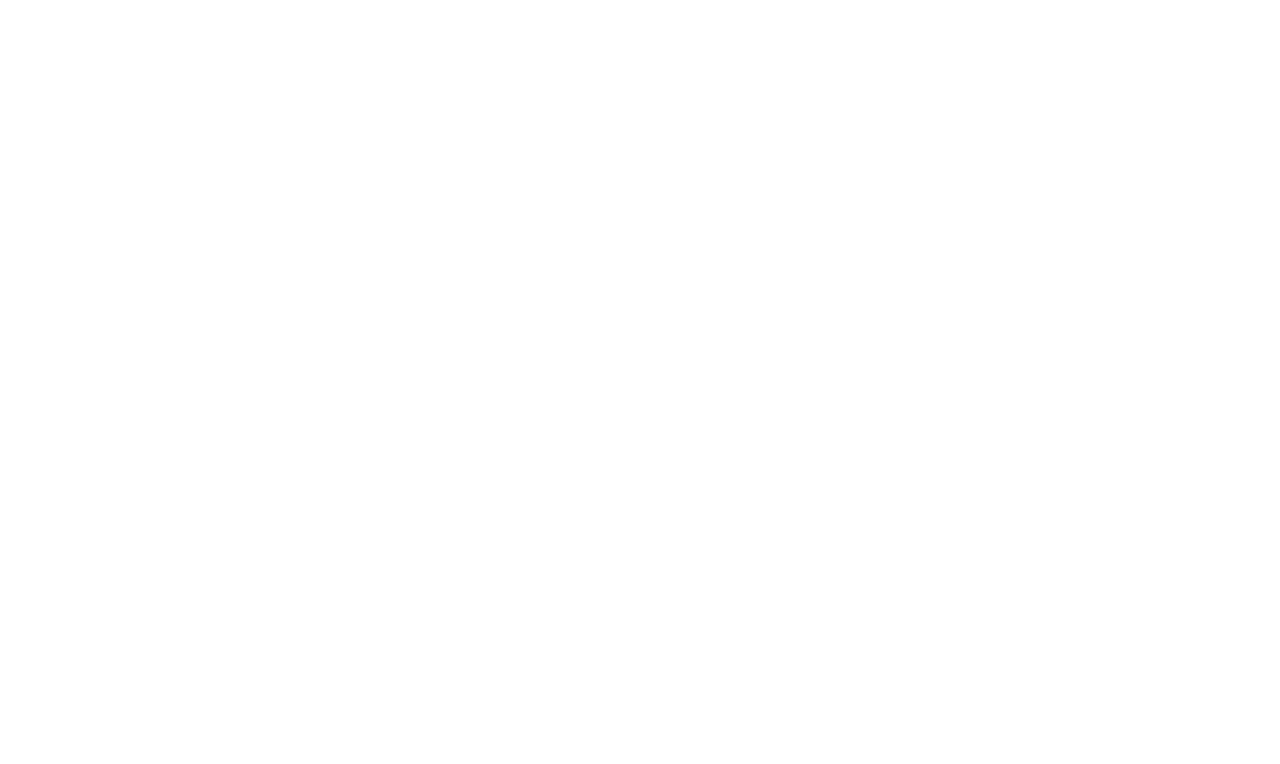
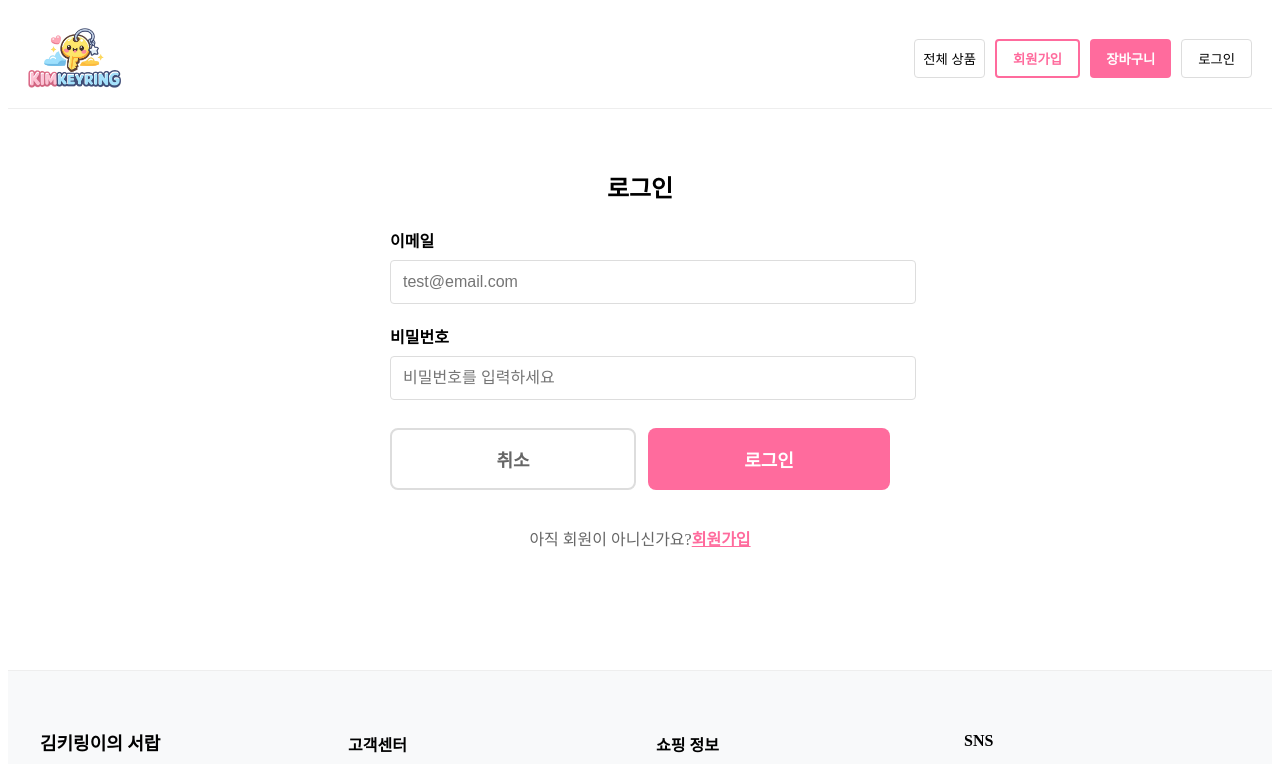
Before and after one commit to 1uuuuuuuuuuuuuuumi/kimkeyring, a React (Vite) app in the folder kimkeyring-frontend/: page /login in a window 1280 px wide. Before the commit this address had no page. Shown: the top 764 px of the page. Built offline with nearby package versions, Linux system fonts and the light colour scheme.

Commit message:
feat: 로그인 페이지 완성 (Frontend)
- Login.jsx 페이지 생성
- 이메일, 비밀번호 입력 폼
- axios로 Backend 로그인 API 호출
- 로그인 성공 시 환영 메시지
- App.jsx 라우터 추가 (/login)
- Header 로그인 버튼 연결
- 회원가입 링크 추가

```diff
--- a/kimkeyring-frontend/src/App.jsx
+++ b/kimkeyring-frontend/src/App.jsx
@@ -4,6 +4,7 @@
 import Cart from "./pages/Cart";
 import { CartProvider } from "./context/CartContext";
 import SignUp from "./pages/SignUp";
+import Login from "./pages/Login";
 
 function App() {
   return (
@@ -14,6 +15,7 @@
           <Route path="/product/:id" element={<ProductDetail />}/>
           <Route path="/cart" element={<Cart />} />
           <Route path="/signup" element={<SignUp />} />
+          <Route path="/login" element={<Login />} />
         </Routes>
       </BrowserRouter>
     </CartProvider>
--- a/kimkeyring-frontend/src/components/Header.jsx
+++ b/kimkeyring-frontend/src/components/Header.jsx
@@ -64,7 +64,7 @@
         </button>
 
         <button
-          onClick={() => alert('로그인 기능은 준비중입니다!')}
+          onClick={() => navigate('/login')}
           style={{
             padding: '8px 16px',
             cursor: 'pointer',
--- /dev/null
+++ b/kimkeyring-frontend/src/pages/Login.jsx
@@ -0,0 +1,180 @@
+import axios from "axios";
+import { useNavigate } from "react-router-dom";
+import Header from "../components/Header";
+import Footer from "../components/Footer";
+import { useState } from "react";
+
+function Login(){
+  const navigate = useNavigate()
+
+  // 폼 데이터 상태
+  const [formData, setFormData] = useState({
+    email: '',
+    password: ''
+  })
+
+  // 입력값 변경 핸들러
+  const handleChange = (e) => {
+    const {name, value} = e.target
+    setFormData(prev => ({
+      ...prev,
+      [name]: value
+    }))
+  }
+
+  // 로그인 제출
+  const handleSubmit = async (e) => {
+    e.preventDefault()
+
+    // 필수 항목 확인
+    if(!formData.email || !formData.password){
+      alert('이메일과 비밀번호를 입력해주세요.')
+      return
+    }
+
+    try{
+      // 백엔드 로그인 API 호출
+      const response = await axios.post('http://localhost:8080/api/users/login', {
+        email: formData.email,
+        password: formData.password
+      })
+
+      // 로그인 성공
+      console.log('로그인 성공:', response.data)
+      alert(`${response.data.name}님 환영합니다!`)
+
+      // TODO: 로그인 상태 저장 (Context)
+
+      navigate('/') // 메인 페이지로 이동
+
+    } catch(error){
+      console.error('로그인 오류:', error)
+      if(error.response){
+        // 서버 에러 응답
+        alert('이메일 또는 비밀번호가 올바르지 않습니다.')
+      } else if(error.request){
+        // 네트워크 에러
+        alert('서버 응답이 없습니다. 서버가 실행 중인지 확인해주세요.')
+      } else {
+        // 기타 오류
+        alert('로그인 중 오류가 발생했습니다.')
+      }
+    }
+  }
+
+  return (
+    <div>
+      <Header />
+      <main style={{padding: '40px', maxWidth: '500px', margin: '0 auto'}}>
+        <h2 style={{marginBottom: '24px', textAlign: 'center'}}>로그인</h2>
+
+        {/* 로그인 폼 */}
+        <div style={{display: 'flex', flexDirection: 'column', gap: '20px'}}>
+
+          {/* 이메일 */}
+          <div>
+            <label style={{display: 'block', marginBottom: '8px', fontWeight: 'bold'}}>
+              이메일
+            </label>
+            <input
+              type="email"
+              name="email"
+              value={formData.email}
+              onChange={handleChange}
+              placeholder="test@email.com"
+              style={{
+                width: '100%',
+                padding: '12px',
+                border: '1px solid #ddd',
+                borderRadius: '4px',
+                fontSize: '16px'
+              }}
+              required
+            />
+          </div>
+
+          {/* 비밀번호 */}
+          <div>
+            <label style={{display: 'block', marginBottom: '8px', fontWeight: 'bold'}}>
+              비밀번호
+            </label>
+            <input
+              type="password"
+              name="password"
+              value={formData.password}
+              onChange={handleChange}
+              placeholder="비밀번호를 입력하세요"
+              style={{
+                width: '100%',
+                padding: '12px',
+                border: '1px solid #ddd',
+                borderRadius: '4px',
+                fontSize: '16px'
+              }}
+              required
+            />
+          </div>
+
+          {/* 버튼 영역 */}
+          <div style={{display: 'flex', gap: '12px', marginTop: '8px'}}>
+            {/* 취소 버튼 */}
+            <button
+              onClick={() => navigate('/')}
+              style={{
+                flex: 1,
+                padding: '16px',
+                fontSize: '18px',
+                fontWeight: 'bold',
+                backgroundColor: 'white',
+                color: '#666',
+                border: '2px solid #ddd',
+                borderRadius: '8px',
+                cursor: 'pointer'
+              }}
+            >
+              취소
+            </button>
+
+            {/* 로그인 버튼 */}
+            <button
+              onClick={handleSubmit}
+              style={{
+                flex: 1,
+                padding: '16px',
+                fontSize: '18px',
+                fontWeight: 'bold',
+                backgroundColor: '#ff6b9d',
+                color: 'white',
+                border: 'none',
+                borderRadius: '8px',
+                cursor: 'pointer'
+              }}
+            >
+              로그인
+            </button>
+          </div>
+
+          {/* 회원가입 링크 */}
+          <div style={{textAlign: 'center', marginTop: '16px'}}>
+            <span style={{color: '#666'}}>아직 회원이 아니신가요?</span>
+            <span
+              onClick={() => navigate('/signup')}
+              style={{
+                color: '#ff6b9d',
+                fontWeight: 'bold',
+                cursor: 'pointer',
+                textDecoration: 'underline'
+              }}
+            >
+              회원가입
+            </span>
+          </div>
+
+        </div>
+      </main>
+      <Footer />
+    </div>
+  )
+}
+
+export default Login
```
